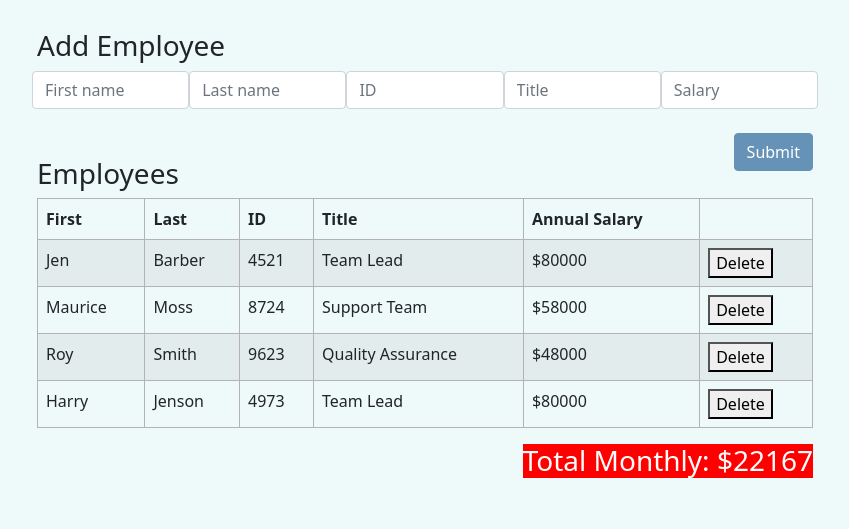
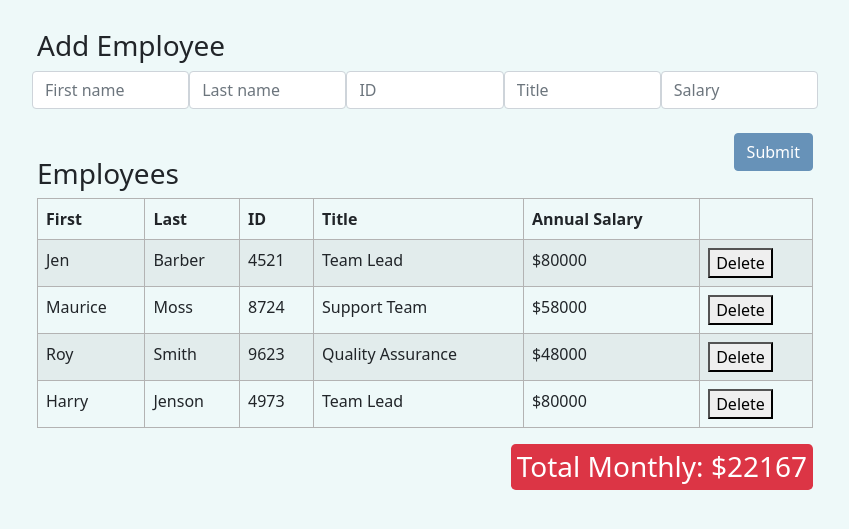
Before and after one commit to ConnorDetviler/jquery-salary-calculator, a plain HTML site: page index.html in a window 1280 px wide. Shown: the part 139-668 px from the top of the page, without its empty margins (215-1064 px from the left). Drawn offline with Linux system fonts and the light colour scheme.

Commit message:
updated readme

```diff
--- a/style.css
+++ b/style.css
@@ -2,9 +2,15 @@ body {
     background-color: #eef9f9;
 }
 
+#monthly-expense-text {
+    padding: 6px;
+    background-color: #6792b8;
+    border-radius: .3rem;
+    color: white;
+}
+
 .expensive {
-    background-color: red;
-    color: white;
+    background-color: #dc3545 !important;
 }
 /* copied from bootstrap 4.5 */
 .jumbotron {
```
Also changed, not shown: 1 other file.
